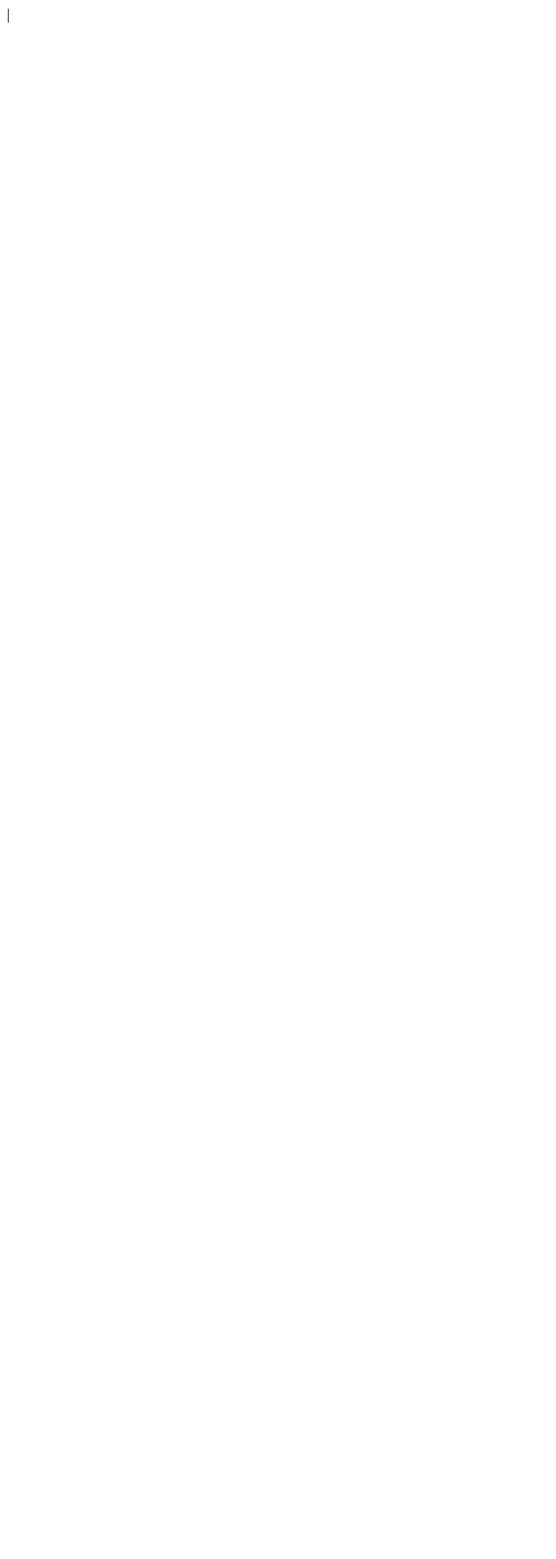
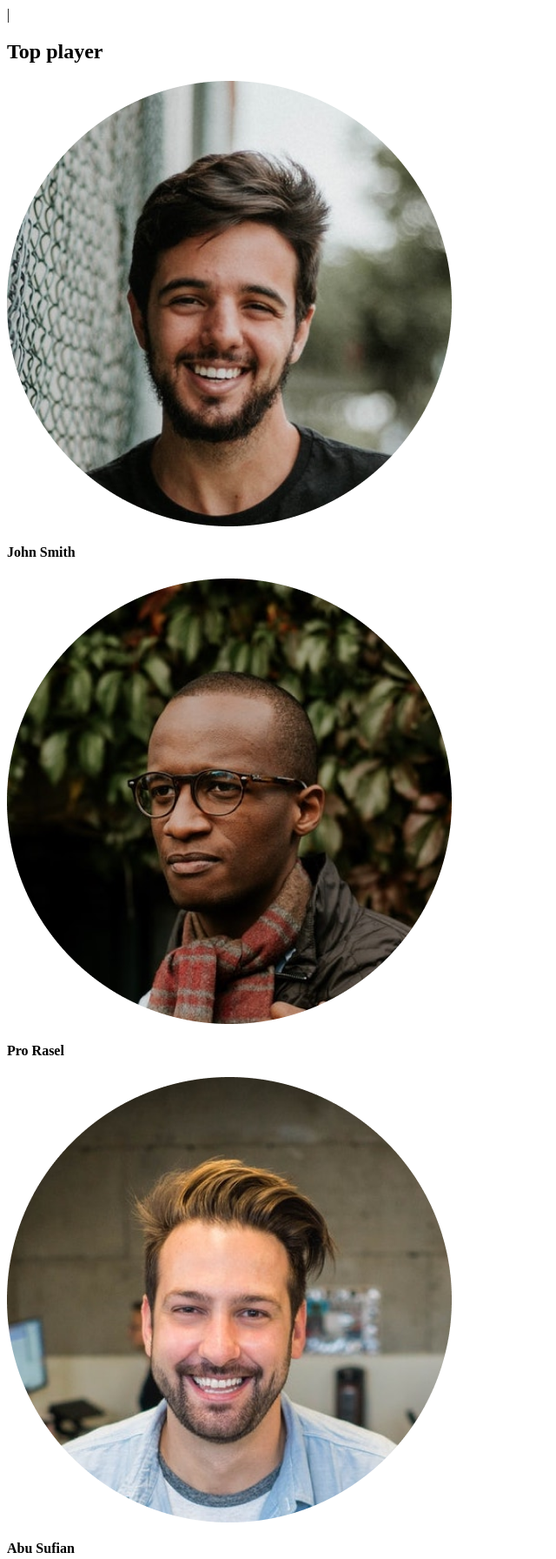
Before and after one commit to Soliman-soad/LEADER-BOARD, a plain HTML site: page index.html in a window 1280 px wide. Shown: the top 1792 px of the page at 87% size, without its empty margins (0-640 px from the left). Before the commit the page ends 800 px from the top, so only its background shows below. Drawn offline with Linux system fonts and the light colour scheme.

Commit message:
Player section html added

```diff
--- a/index.html
+++ b/index.html
@@ -8,5 +8,42 @@
     <!-- stylesheet -->
     <link rel="stylesheet" href="./css/style.css" />
   </head>
-  <body></body>
+  <body>
+    <section class="container">
+      <!-- top player and top blogs start-->
+      <div class="container-top">
+        <!-- top players -->
+        <div class="players-section">
+          <h2 class="section-name">Top player</h2>
+          <div class="players">
+            <div class="player">
+              <img src="./images/players/player-1.png" alt="player 1" />
+              <h4>John Smith</h4>
+            </div>
+            <div class="player">
+              <img src="./images/players/player-2.png" alt="player 2" />
+              <h4>Pro Rasel</h4>
+            </div>
+            <div class="player">
+              <img src="./images/players/player-3.png" alt="player 3" />
+              <h4>Abu Sufian</h4>
+            </div>
+            <div class="player">
+              <img src="./images/players/player-4.png" alt="player 4" />
+              <h4>Shajedul Karim</h4>
+            </div>
+            <div class="player">
+              <img src="./images/players/player-5.png" alt="player 5" />
+              <h4>Maruf Ahmed</h4>
+            </div>
+            <div class="player">
+              <img src="./images/players/player-6.png" alt="player 6" />
+              <h4>Mujahid</h4>
+            </div>
+          </div>
+        </div>
+        <!-- top player section end -->
+      </div>
+    </section>
+  </body>
 </html>
```
